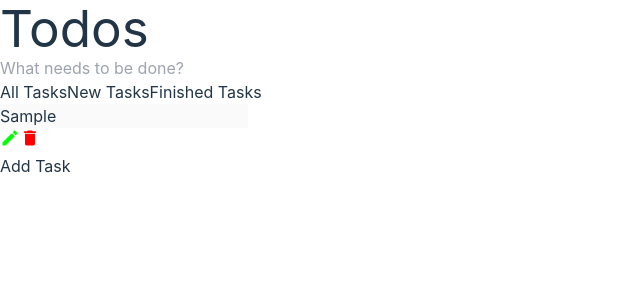
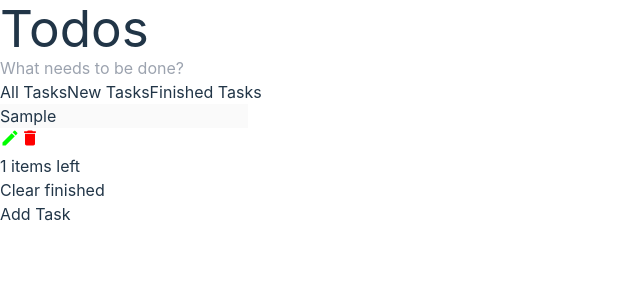
Before and after one commit to phoenixifier/todo-exp, a React (Vite) app: page / in a window 1280 px wide. Both pictures are taken after typing "Sample" into the empty fields and a click on the button "Add Task". Shown: the top 300 px of the page, without its empty margins (0-640 px from the left). Built offline with nearby package versions, Linux system fonts and the light colour scheme.

Commit message:
feat: filter items left and clear finished

```diff
--- a/src/components/TodoItem.tsx
+++ b/src/components/TodoItem.tsx
@@ -1,25 +1,22 @@
-import React, { ChangeEvent } from "react";
+import React, { ElementRef } from "react";
 import { FaCheck } from "react-icons/fa6";
 import { MdDelete, MdEdit } from "react-icons/md";
-
-interface Task {
-  id: number;
-  task: string;
-  finished: boolean;
-}
+import { TODO } from "../types/type.ts";
 
 const TodoItem: React.FC<{
-  task: Task;
+  task: TODO;
   toggleFinished: (id: number) => void;
-  editTask: (id: number, e: ChangeEvent<HTMLInputElement>) => void;
+  editTask: (id: number, newTask: string) => void;
   deleteTask: (id: number) => void;
 }> = ({ task, toggleFinished, editTask, deleteTask }) => {
   const [isEdited, setIsEdited] = React.useState<number | null>(null);
-  const ref = React.useRef(null);
+  const ref = React.useRef<ElementRef<"input">>(null);
 
   const toggleEdit = (id: number) => {
     setIsEdited(id);
-    ref.current.focus();
+    if (ref.current) {
+      ref.current.focus();
+    }
   };
 
   return (
@@ -37,7 +34,7 @@ const TodoItem: React.FC<{
           ref={isEdited === task.id ? ref : null}
           disabled={isEdited !== task.id}
           value={task.task}
-          onChange={(e) => editTask(task.id, e)}
+          onChange={(e) => editTask(task.id, e.target.value)}
           className={`w-full py-3 px-4 ${task.finished ? "text-[#FF0000] line-through" : "text-white"}`}
         />
       </div>
--- a/src/components/TodoList.tsx
+++ b/src/components/TodoList.tsx
@@ -1,10 +1,11 @@
 import React from "react";
+import { TODO } from "../types/type.ts";
+import TasksCriteria from "./TasksCriteria.tsx";
 import TodoItem from "./TodoItem.tsx";
-import TasksCriteria from "./TasksCriteria.tsx";
 
 const TodoList: React.FC = () => {
   const [text, setText] = React.useState("");
-  const [tasks, setTasks] = React.useState([]);
+  const [tasks, setTasks] = React.useState<TODO[]>([]);
   const [isAdded, setIsAdded] = React.useState(false);
   const [activeBtn, setActiveBtn] = React.useState(1);
 
@@ -34,10 +35,16 @@ const TodoList: React.FC = () => {
     setTasks(tasks.filter((task) => task.id !== id));
   };
 
-  const editTask = (id: number, e) => {
+  const editTask = (id: number, newTask: string) => {
     setTasks(
-      tasks.map((task) =>
-        task.id === id ? { ...task, task: e.target.value } : task,
+      tasks.map((task) => (task.id === id ? { ...task, task: newTask } : task)),
+    );
+  };
+
+  const clearFinished = () => {
+    setTasks(
+      tasks.filter(
+        (task) => !task.finished && { ...task, task: task.finished },
       ),
     );
   };
@@ -75,6 +82,14 @@ const TodoList: React.FC = () => {
                   deleteTask={deleteTask}
                 />
               ))}
+            <div className="flex w-full text-white justify-between">
+              <div>
+                {tasks.filter((task) => !task.finished).length} items left
+              </div>
+              <button onClick={clearFinished} className="hover:underline">
+                Clear finished
+              </button>
+            </div>
           </div>
         )}
       </div>
--- /dev/null
+++ b/src/types/type.ts
@@ -0,0 +1,5 @@
+export type TODO = {
+  id: number;
+  task: string;
+  finished: boolean;
+};
--- a/tsconfig.app.json
+++ b/tsconfig.app.json
@@ -6,7 +6,6 @@
     "module": "ESNext",
     "skipLibCheck": true,
 
-    /* Bundler mode */
     "moduleResolution": "bundler",
     "allowImportingTsExtensions": true,
     "isolatedModules": true,
@@ -14,8 +13,8 @@
     "noEmit": true,
     "jsx": "react-jsx",
 
-    /* Linting */
     "strict": true,
+    "strictNullChecks": true,
     "noUnusedLocals": true,
     "noUnusedParameters": true,
     "noFallthroughCasesInSwitch": true,
--- a/tsconfig.node.json
+++ b/tsconfig.node.json
@@ -5,15 +5,14 @@
     "module": "ESNext",
     "skipLibCheck": true,
 
-    /* Bundler mode */
     "moduleResolution": "bundler",
     "allowImportingTsExtensions": true,
     "isolatedModules": true,
     "moduleDetection": "force",
     "noEmit": true,
 
-    /* Linting */
     "strict": true,
+    "strictNullChecks": true,
     "noUnusedLocals": true,
     "noUnusedParameters": true,
     "noFallthroughCasesInSwitch": true
```
